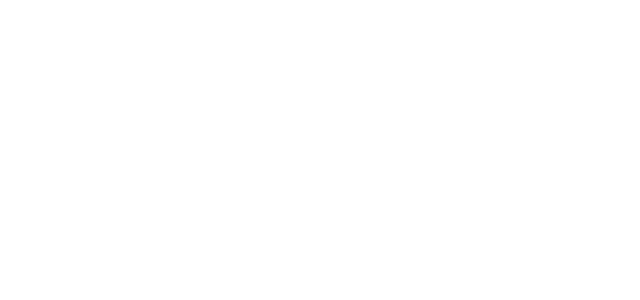
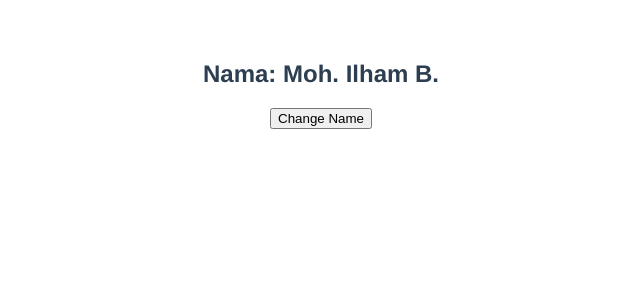
Before and after one commit to ilham76c/belajar, a Vue app in the folder vue/vue-project/: page / in a window 1280 px wide. Shown: the top 300 px of the page, without its empty margins (319-959 px from the left). Built offline with nearby package versions, Linux system fonts and the light colour scheme.

Commit message:
vue data & methods

```diff
--- a/vue/vue-project/src/App.vue
+++ b/vue/vue-project/src/App.vue
@@ -1,14 +1,22 @@
 <template>
-
+  <h2>Nama: {{ nama }}</h2>
+  <button v-on:click="changeName">Change Name</button>
 </template>
 
 <script>
 
 export default {
   name: 'App',
-  components: {
-
-  }
+  data() {
+    return {
+      nama: 'Moh. Ilham B.',
+    };
+  },
+  methods: {
+    changeName() {
+      this.nama = 'Okee';
+    },
+  },
 }
 </script>
 
```
